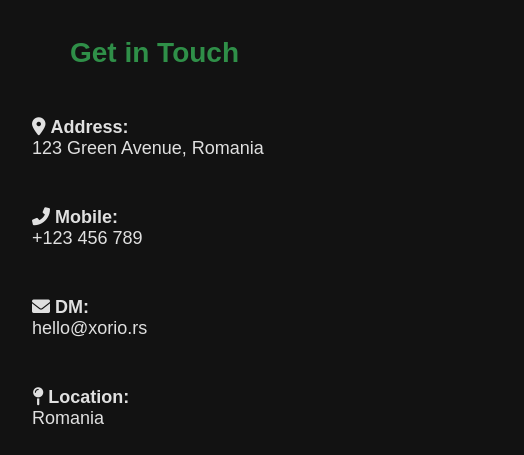
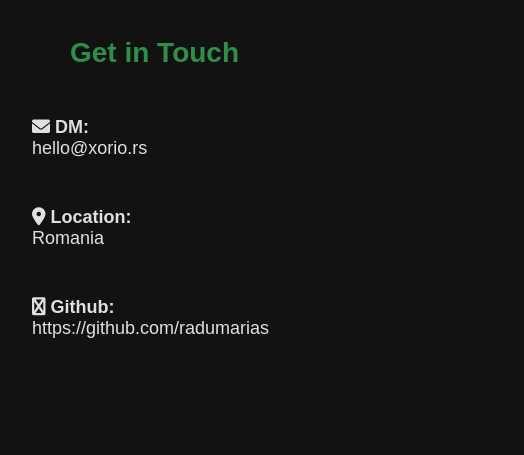
Before and after one commit to mahenoorsalat/Client-xorio.rs, a plain HTML site: page Index.html in a window 1280 px wide. Shown: the part 6345-6800 px from the top of the page, 50-574 px from the left. Drawn offline with nearby package versions, Linux system fonts and the light colour scheme.

Commit message:
first commit

```diff
--- a/Index.html
+++ b/Index.html
@@ -403,15 +403,8 @@
       <div class="contact-container">
         <div class="details-container">
           <h2>Get in Touch</h2>
-          <p>
-            <i class="fas fa-map-marker-alt"></i> <strong>Address:</strong>
-            <br />
-            123 Green Avenue, Romania
-          </p>
-          <p>
-            <i class="fas fa-phone-alt"></i> <strong>Mobile:</strong> <br />
-            +123 456 789
-          </p>
+
+
           <p>
             <i class="fas fa-envelope"></i>
 
@@ -419,8 +412,13 @@
             hello@xorio.rs
           </p>
           <p>
-            <i class="fas fa-map-pin"></i> <strong>Location:</strong> <br />
+            <i class="fas fa-map-marker-alt"></i> <strong>Location:</strong> <br />
             Romania
+          </p>
+
+          <p>
+            <i class="fa fa-github"></i> <strong>Github:</strong> <br />
+            https://github.com/radumarias
           </p>
         </div>
 
```
